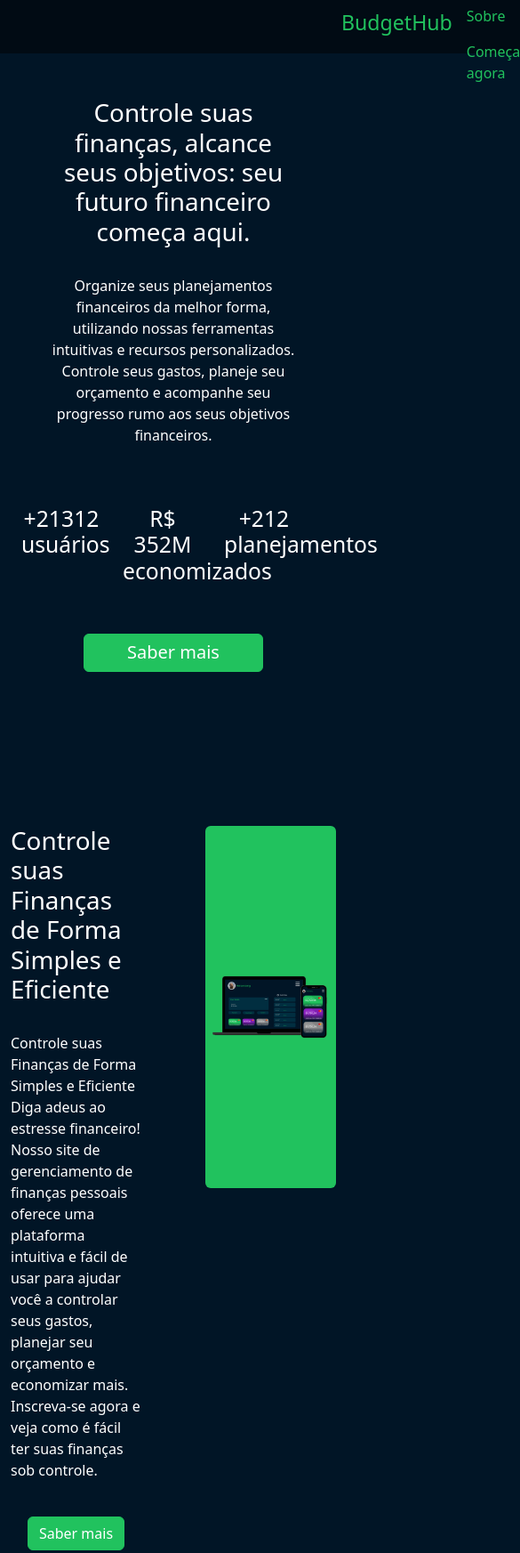
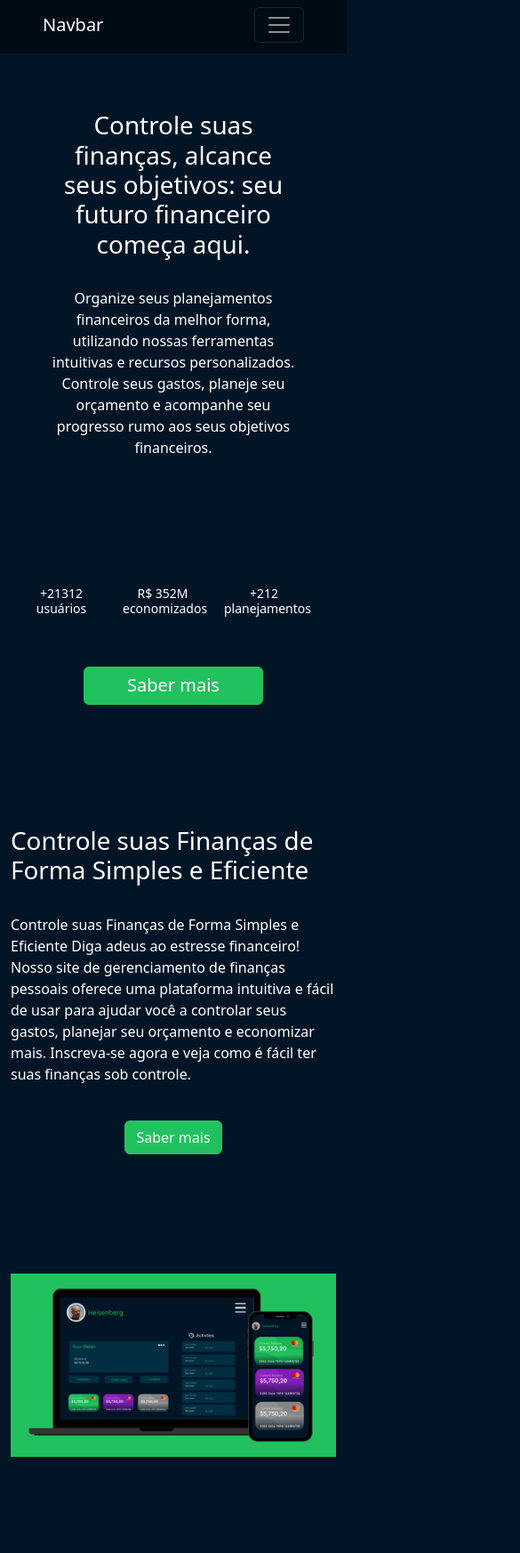
Before and after one commit to miqueiasmartinsf/fintech-bootstrap, a website: page index.html in a window 390 px wide. Shown: the top 1745 px of the page at 89% size, 585 px wide, since content can reach past the window. Drawn offline with Linux system fonts and the light colour scheme.

Commit message:
add responsive design

```diff
--- a/index.css
+++ b/index.css
@@ -28,3 +28,41 @@ header{
 #home{
     display: grid;
 }
+
+.img-container{
+    max-width: 600px;
+}
+
+@media (max-width:1248px) {
+    section{
+        flex-direction: column;
+        align-items: center;
+    }
+
+    section div{
+        width: 100%;
+    }
+
+    .img-container{
+        margin: 0 auto;
+    }
+
+    #home-stats p{
+        font-size: 20px;
+    }
+
+}
+
+@media (max-width:991px) {
+    .navbar-nav{
+        display: none;
+    }
+
+}
+
+@media (max-width:450px) {
+    #home-stats p{
+        font-size: 14px;
+    }
+
+}
--- a/index.html
+++ b/index.html
@@ -8,27 +8,43 @@
         <link rel="stylesheet" href="index.css" />
     </head>
     <body>
-        <header
-            class="d-flex justify-content-between base-padding align-items-center py-2 w-100"
+        <header class="px-5">
+            <nav class="mb-4 navbar navbar-expand-lg navbar-dark cyan">
+                <a class="navbar-brand font-bold" href="#">Navbar</a>
+                <button
+                    class="navbar-toggler"
+                    type="button"
+                    data-toggle="collapse"
+                    data-target="#navbarSupportedContent-4"
+                    aria-controls="navbarSupportedContent-4"
+                    aria-expanded="false"
+                    aria-label="Toggle navigation"
                 >
-            <a href="#" class="text-decoration-none">
-                <h1 class="text-primary h3">BudgetHub</h1>
+                    <span class="navbar-toggler-icon"></span>
+                </button>
+                <div
+                    class="collapse navbar-collapse d-flex justify-content-end"
+                    id="navbarSupportedContent-4"
+                >
+                    <ul class="navbar-nav ml-auto">
+                        <li class="nav-item active">
+                            <a class="nav-link text-primary" href="#"
+                                ><i class="fa fa-envelope"></i> Início
                             </a>
-            <div>
-                <ul class="nav">
+                        </li>
                         <li class="nav-item">
-                        <a class="nav-link" aria-current="page" href="#home"
-                            >Início</a
+                            <a class="nav-link text-primary" href="#"
+                                ><i class="fa fa-gear"></i> Sobre</a
                             >
                         </li>
                         <li class="nav-item">
-                        <a class="nav-link" href="#about">Sobre</a>
-                    </li>
-                    <li class="nav-item">
-                        <a class="nav-link" href="#start">Começar agora</a>
+                            <a class="nav-link text-primary" href="#"
+                                ><i class="fa fa-gear"></i> Sobre</a
+                            >
                         </li>
                     </ul>
                 </div>
+            </nav>
         </header>
         <main class="w-100 mh-100 container">
             <section id="home" class="mh-100 h-screen pb-5">
@@ -48,7 +64,7 @@
                     </p>
                 </div>
                 <div class="container">
-                    <div class="row w-100 d-flex justify-content-center">
+                    <div class="row w-100 d-flex justify-content-center" id="home-stats">
                         <p class="h2 col-4 text-center">+21312 usuários</p>
                         <p class="h2 col-4 text-center">R$ 352M economizados</p>
                         <p class="h2 col-4 text-center">+212 planejamentos</p>
@@ -64,7 +80,7 @@
             </section>
             <section id="about" class="mh-100 h-screen py-4 row gap-5">
                 <div
-                    class="w-50 d-flex flex-column justify-content-start align-items-center col"
+                    class=" d-flex flex-column justify-content-start align-items-center col"
                 >
                     <h1>Controle suas Finanças de Forma Simples e Eficiente</h1>
                     <p class="mt-4">
@@ -80,18 +96,18 @@
                         <span class="text-white">Saber mais</span>
                     </button>
                 </div>
-                <div class="w-50 d-flex justify-content-end col">
+                <div class=" d-flex justify-content-end col">
                     <div
-                        class="w-100 rounded h-50 bg-primary d-flex justify-content-center align-items-center"
+                        class="w-100 rounded h-50 bg-primary d-flex justify-content-center align-items-center img-container"
                     >
                         <img src="public/devices.png" alt="" class="w-100" />
                     </div>
                 </div>
             </section>
             <section id="start" class="mh-100 h-screen py-4 row gap-5">
-                <div class="w-50 d-flex justify-content-end col">
+                <div class=" d-flex justify-content-end col">
                     <div
-                        class="w-100 rounded h-50 bg-primary d-flex justify-content-center align-items-center"
+                        class="w-100 rounded h-50 bg-primary d-flex justify-content-center align-items-center img-container"
                     >
                         <img
                             src="public/savings.jpg"
@@ -101,7 +117,7 @@
                     </div>
                 </div>
                 <div
-                    class="w-50 d-flex flex-column justify-content-start align-items-center col"
+                    class="d-flex flex-column justify-content-start align-items-center col"
                 >
                     <h1>Alcance Seus Objetivos Financeiros com Facilidade</h1>
                     <p class="mt-4">
@@ -119,9 +135,11 @@
                 </div>
             </section>
         </main>
-        <footer class="bg-black w-100 d-flex justify-content-between base-padding py-5">
+        <footer
+            class="bg-black d-flex justify-content-around align-items-center py-2 w-100 py-5"
+        >
             <h3>BudgetHub</h3>
-            <p> &copy; Todos os direitos reservados</p>
+            <p>&copy; Todos os direitos reservados</p>
         </footer>
     </body>
 </html>
```
Lines whose indentation alone changed are shown as unchanged.
